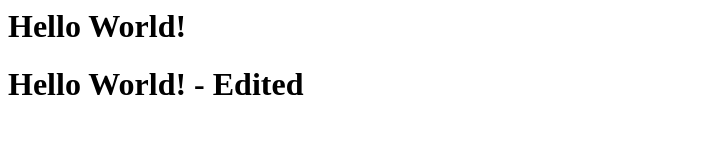
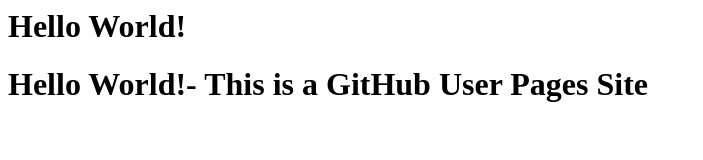
Before and after one commit to tolagh/tolagh.github.io, a plain HTML site: page index.html in a window 1280 px wide. Shown: the whole page, without its empty margins (0-703 px from the left). Drawn offline with Linux system fonts and the light colour scheme.

Commit message:
Update index.html

```diff
--- a/index.html
+++ b/index.html
@@ -1,4 +1,4 @@
 <html>
 <h1>Hello World!</h1>
-<h1>Hello World! - Edited</h1>
+<h1>Hello World!- This is a GitHub User Pages Site</h1>
 </html>
```
